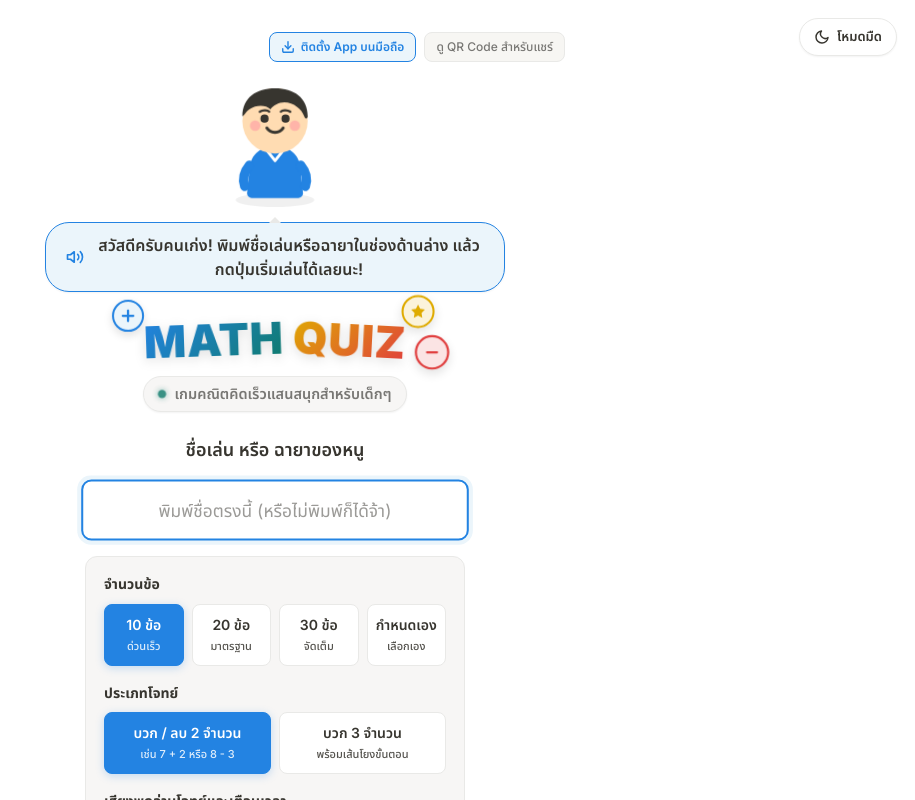
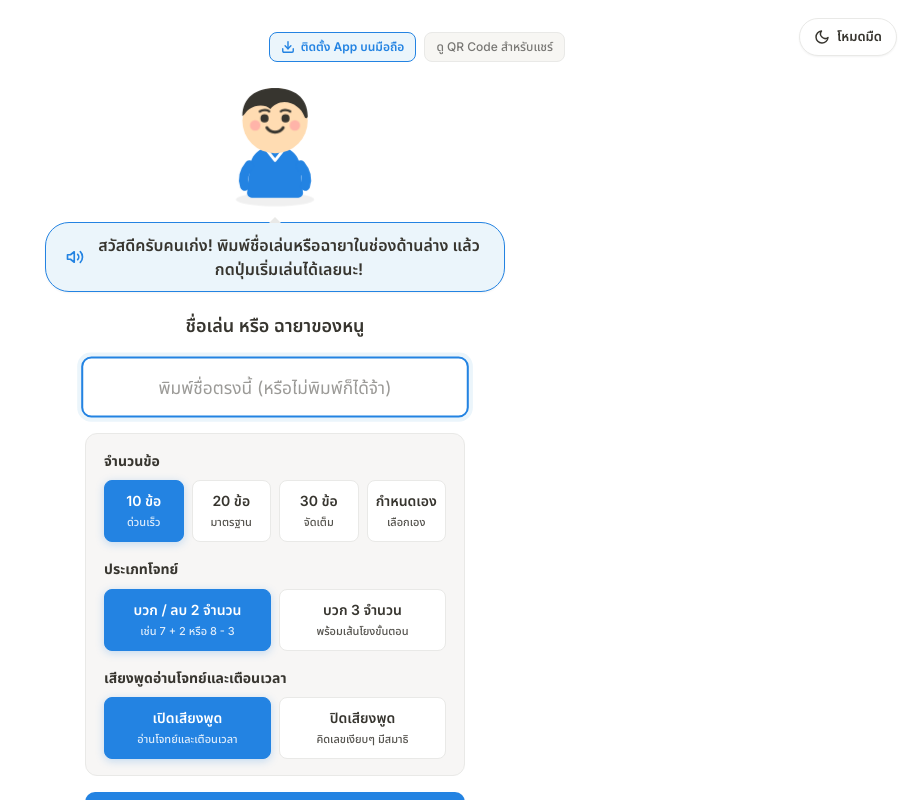
Before and after one commit to barron-local/math-quiz, a React (Vite) app: page / in a window 1280 px wide. Shown: the top 800 px of the page, without its empty margins (365-1280 px from the left). Built offline with nearby package versions, Linux system fonts and the light colour scheme.

Commit message:
refactor: remove app brand logo from welcome screen

```diff
--- a/src/App.tsx
+++ b/src/App.tsx
@@ -1,7 +1,6 @@
 import { useState, useEffect, useRef, type FormEvent } from 'react'
 import { generateQuestion, type Question, type ProblemType } from './quizGenerator'
 import { KidMascot } from './components/KidMascot'
-import { AppLogo } from './components/AppLogo'
 import { ConfettiEffect } from './components/ConfettiEffect'
 import {
   getRandomCorrectMessage,
@@ -553,9 +552,6 @@ export default function App() {
                 : welcomeMessage}
             </span>
           </div>
-
-          {/* Vibrant & Playful Kid-Friendly Game Logo */}
-          <AppLogo />
 
           <form onSubmit={handleStart} className="name-form">
             <label htmlFor="kidNameInput" className="name-label">
```
